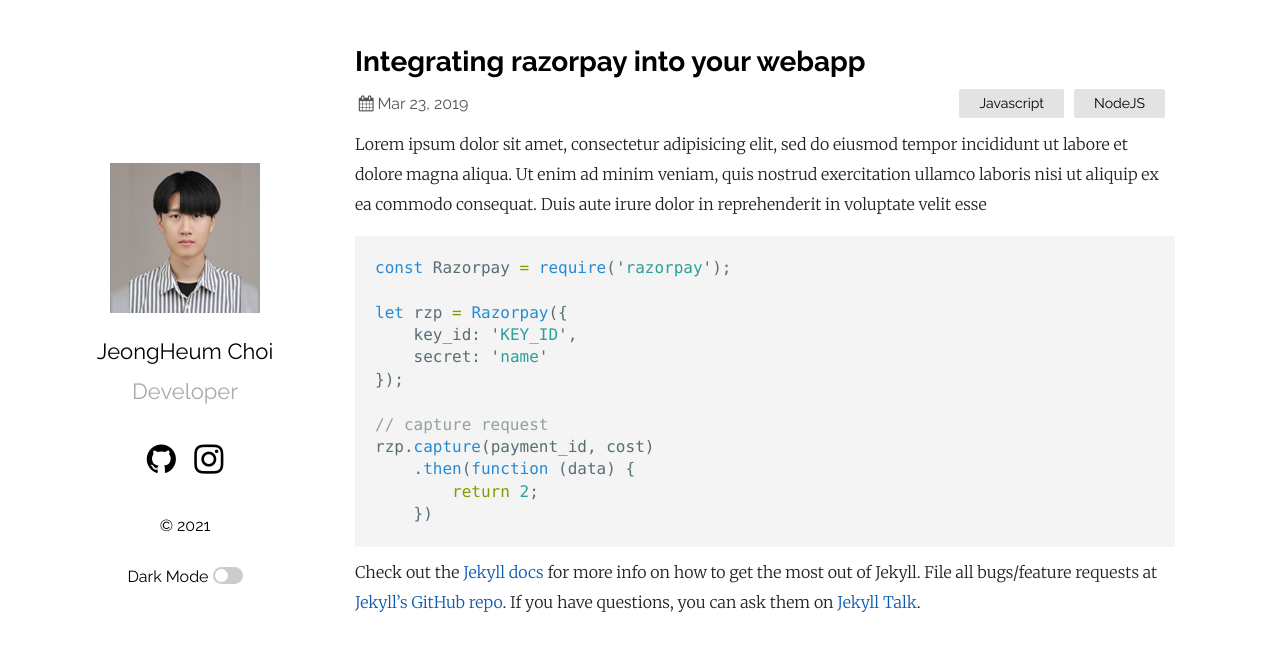
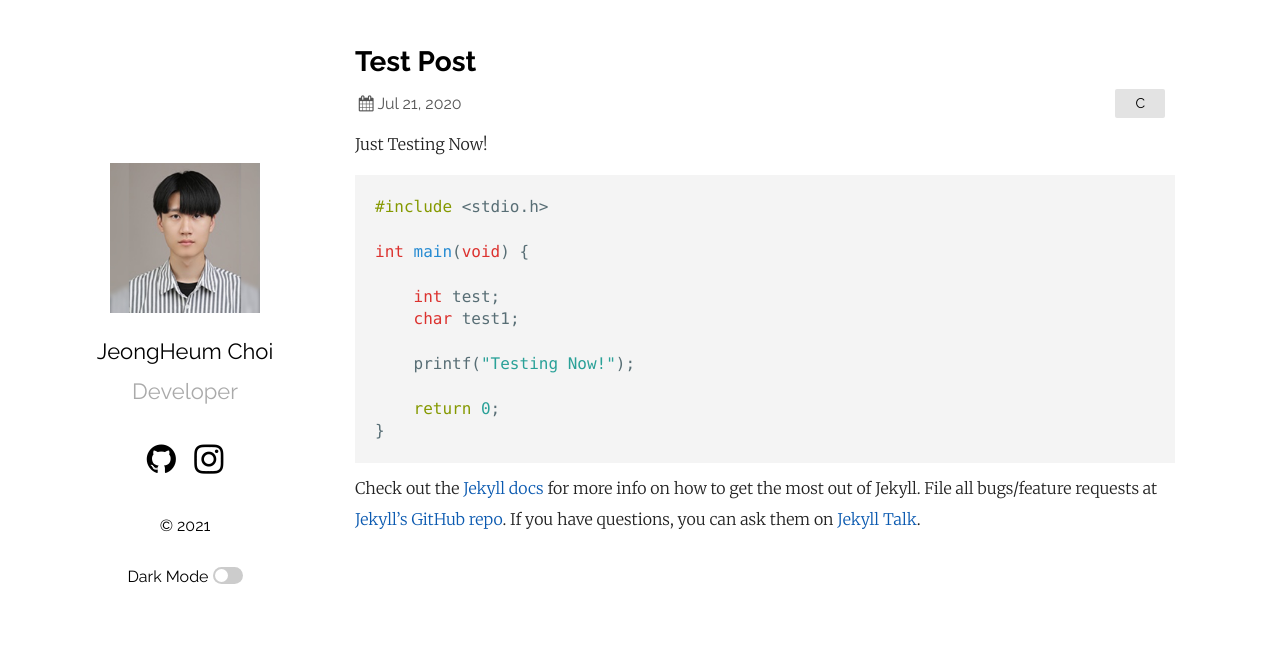
Before and after one commit to JeongHeumChoi/JeongHeumChoi.github.io, a Jekyll site: the page built from _posts/2019-03-23-welcome-to-jekyll.markdown, in a window 1280 px wide. Shown: the top 651 px of the page. Built offline with Jekyll 4.4.1, drawn with Linux system fonts in a browser that asks for light colours.

Commit message:
Test Post

````diff
--- a/_config.yml
+++ b/_config.yml
@@ -53,7 +53,8 @@ plainwhite:
 # - about.md
 
 # Build settings
-theme: plainwhite
+#theme: plainwhite
+#theme: jekyll-theme-cayman
 
 plugins:
   - jekyll-seo-tag
--- a/_posts/2019-03-23-welcome-to-jekyll.markdown
+++ b/_posts/2019-03-23-welcome-to-jekyll.markdown
@@ -1,24 +1,23 @@
 ---
 layout: post
-title:  "Integrating razorpay into your webapp"
-date:   2019-03-23 21:03:36 +0530
-categories: Javascript NodeJS
+title:  "Test Post"
+date:   2020-07-22 03:55:40 +0900
+categories: C
 ---
-Lorem ipsum dolor sit amet, consectetur adipisicing elit, sed do eiusmod tempor incididunt ut labore et dolore magna aliqua. Ut enim ad minim veniam, quis nostrud exercitation ullamco laboris nisi ut aliquip ex ea commodo consequat. Duis aute irure dolor in reprehenderit in voluptate velit esse
+Just Testing Now!
 
-```javascript
-const Razorpay = require('razorpay');
+``` c
+#include <stdio.h>
 
-let rzp = Razorpay({
-	key_id: 'KEY_ID',
-	secret: 'name'
-});
+int main(void) {
 
-// capture request
-rzp.capture(payment_id, cost)
-	.then(function (data) {
-		return 2;
-	})
+    int test;
+    char test1;
+
+    printf("Testing Now!");
+
+    return 0;
+}
 ```
 
 Check out the [Jekyll docs][jekyll-docs] for more info on how to get the most out of Jekyll. File all bugs/feature requests at [Jekyll’s GitHub repo][jekyll-gh]. If you have questions, you can ask them on [Jekyll Talk][jekyll-talk].
````
Also changed, not shown: 1 other file.
